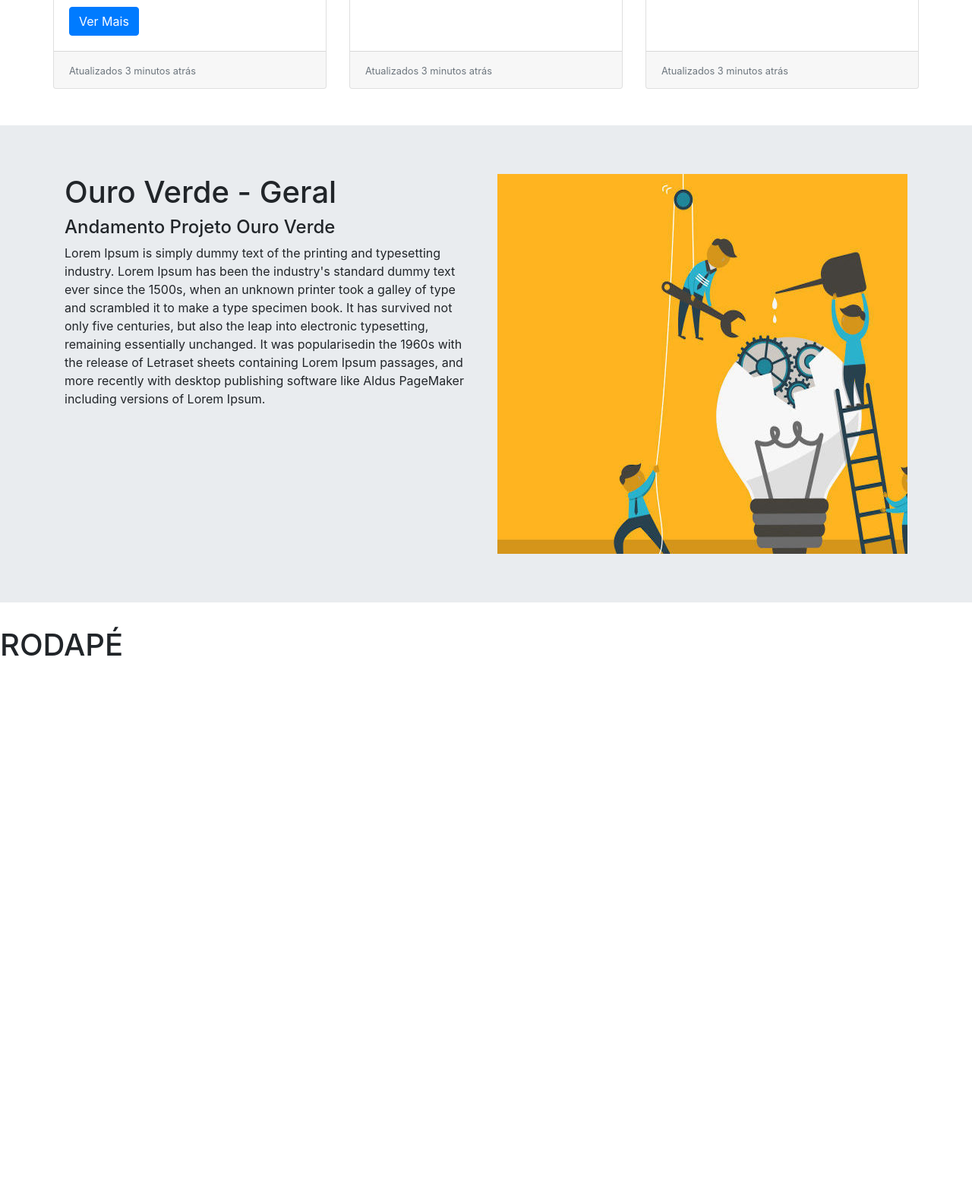
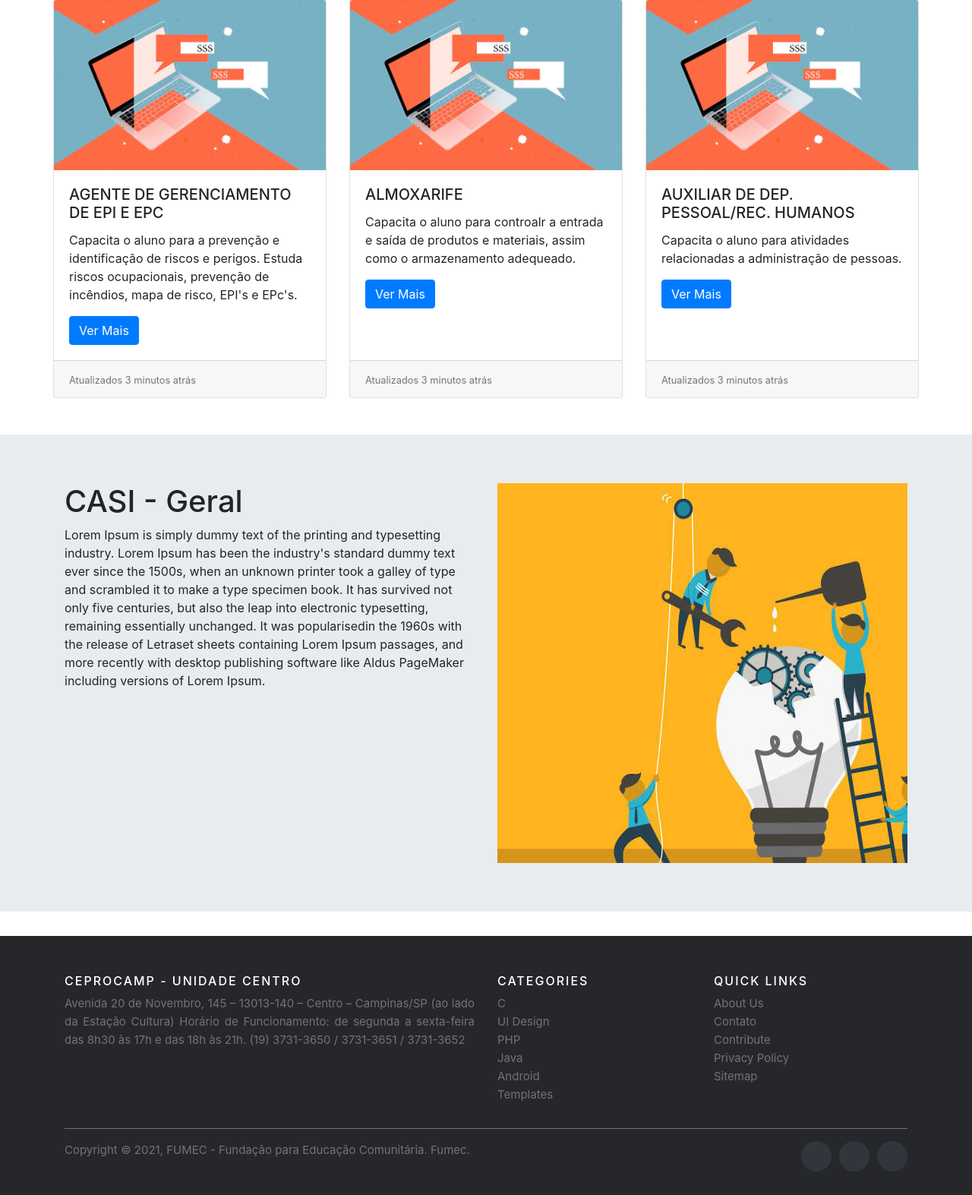
Before and after one commit to GuilhermeSalles/Site-Ceprocamp, a PHP site: page /HTML/sedes/casi.html in a window 1280 px wide. Shown: the part 2148-3721 px from the top of the page at 76% size. Before the commit the page ends 3011 px from the top, so only its background shows below. Run offline with PHP 8.4, Linux system fonts and the light colour scheme; some libraries are stand-ins or nearby versions.

Commit message:
footer, links e mais alguns detalhes

```diff
--- a/Trabalho_Ceprocamp/CSS/CentroINdex.css
+++ b/Trabalho_Ceprocamp/CSS/CentroINdex.css
@@ -25,6 +25,177 @@
         margin-right: auto
     }
 }
+
 #mapf{
     padding-top: 7px;
 }
+.overflow-hidden{
+    max-height: 400px;
+}
+.site-footer
+{
+  background-color:#26272b;
+  padding:45px 0 20px;
+  font-size:15px;
+  line-height:24px;
+  color:#737373;
+}
+.site-footer hr
+{
+  border-top-color:#bbb;
+  opacity:0.5
+}
+.site-footer hr.small
+{
+  margin:20px 0
+}
+.site-footer h6
+{
+  color:#fff;
+  font-size:16px;
+  text-transform:uppercase;
+  margin-top:5px;
+  letter-spacing:2px
+}
+.site-footer a
+{
+  color:#737373;
+}
+.site-footer a:hover
+{
+  color:#3366cc;
+  text-decoration:none;
+}
+.footer-links
+{
+  padding-left:0;
+  list-style:none
+}
+.footer-links li
+{
+  display:block
+}
+.footer-links a
+{
+  color:#737373
+}
+.footer-links a:active,.footer-links a:focus,.footer-links a:hover
+{
+  color:#3366cc;
+  text-decoration:none;
+}
+.footer-links.inline li
+{
+  display:inline-block
+}
+.site-footer .social-icons
+{
+  text-align:right
+}
+.site-footer .social-icons a
+{
+  width:40px;
+  height:40px;
+  line-height:40px;
+  margin-left:6px;
+  margin-right:0;
+  border-radius:100%;
+  background-color:#33353d
+}
+.copyright-text
+{
+  margin:0
+}
+@media (max-width:991px)
+{
+  .site-footer [class^=col-]
+  {
+    margin-bottom:30px
+  }
+}
+@media (max-width:767px)
+{
+  .site-footer
+  {
+    padding-bottom:0
+  }
+  .site-footer .copyright-text,.site-footer .social-icons
+  {
+    text-align:center
+  }
+}
+.social-icons
+{
+  padding-left:0;
+  margin-bottom:0;
+  list-style:none
+}
+.social-icons li
+{
+  display:inline-block;
+  margin-bottom:4px
+}
+.social-icons li.title
+{
+  margin-right:15px;
+  text-transform:uppercase;
+  color:#96a2b2;
+  font-weight:700;
+  font-size:13px
+}
+.social-icons a{
+  background-color:#eceeef;
+  color:#818a91;
+  font-size:16px;
+  display:inline-block;
+  line-height:44px;
+  width:44px;
+  height:44px;
+  text-align:center;
+  margin-right:8px;
+  border-radius:100%;
+  -webkit-transition:all .2s linear;
+  -o-transition:all .2s linear;
+  transition:all .2s linear
+}
+.social-icons a:active,.social-icons a:focus,.social-icons a:hover
+{
+  color:#fff;
+  background-color:#29aafe
+}
+.social-icons.size-sm a
+{
+  line-height:34px;
+  height:34px;
+  width:34px;
+  font-size:14px
+}
+.social-icons a.facebook:hover
+{
+  background-color:#3b58988c
+}
+.social-icons a.Instagram:hover
+{
+  background-color:#ec55c7a9
+}
+.social-icons a.Youtube:hover
+{
+  background-color:#e92c2cbb
+}
+.social-icons img{
+    height: 20px;
+    width: auto;
+}
+
+@media (max-width:767px)
+{
+  .social-icons li.title
+  {
+    display:block;
+    margin-right:0;
+    font-weight:600
+  }
+}
+#img-pdf{
+    font-size: 27px;
+}
--- a/Trabalho_Ceprocamp/HTML/sedes/cambara.html
+++ b/Trabalho_Ceprocamp/HTML/sedes/cambara.html
@@ -9,7 +9,7 @@
     <!-- Bootstrap CSS -->
     <link rel="stylesheet" href="https://cdn.jsdelivr.net/npm/bootstrap@4.6.0/dist/css/bootstrap.min.css"
         integrity="sha384-B0vP5xmATw1+K9KRQjQERJvTumQW0nPEzvF6L/Z6nronJ3oUOFUFpCjEUQouq2+l" crossorigin="anonymous">
-    <link rel="stylesheet" href="../CSS/CentroINdex.css">
+    <link rel="stylesheet" href="../../CSS/CentroINdex.css">
     <title>Ceprocamp</title>
 </head>
 
@@ -220,8 +220,8 @@
 
             <!--Mapas-->
             <div id="mapf" class="col-sm">
-                <iframe class="map-big" src="https://www.google.com/maps/embed?pb=!1m18!1m12!1m3!1d3673.1775147176395!2d-47.12326088448644!3d-22.980498946284133!2m3!1f0!2f0!3f0!3m2!1i1024!2i768!4f13.1!3m3!1m2!1s0x94c8c9f17f551e93%3A0x2e5f5d82152fc7b6!2sAv.%20Emilly%20Cristienne%20Giovanini%2C%201%20-%20Dic%20V%20(Conjunto%20Hab.%20Chico%20Mendes)%2C%20Campinas%20-%20SP%2C%2013054-546!5e0!3m2!1spt-BR!2sbr!4v1618355878489!5m2!1spt-BR!2sbr" width="600" height="400" style="border: 2px solid black;" allowfullscreen="" loading="lazy"></iframe>
-                <iframe class="map-small" src="https://www.google.com/maps/embed?pb=!1m18!1m12!1m3!1d3673.1775147176395!2d-47.12326088448644!3d-22.980498946284133!2m3!1f0!2f0!3f0!3m2!1i1024!2i768!4f13.1!3m3!1m2!1s0x94c8c9f17f551e93%3A0x2e5f5d82152fc7b6!2sAv.%20Emilly%20Cristienne%20Giovanini%2C%201%20-%20Dic%20V%20(Conjunto%20Hab.%20Chico%20Mendes)%2C%20Campinas%20-%20SP%2C%2013054-546!5e0!3m2!1spt-BR!2sbr!4v1618355878489!5m2!1spt-BR!2sbr" width="450" height="250" style="border:2px solid black;" allowfullscreen="" loading="lazy"></iframe>
+                <iframe class="map-big" src="https://www.google.com/maps/embed?pb=!1m18!1m12!1m3!1d3673.18272099362!2d-47.12428418448632!3d-22.98030744627714!2m3!1f0!2f0!3f0!3m2!1i1024!2i768!4f13.1!3m3!1m2!1s0x94c8c9f37cb74ced%3A0xfa506bea054c1c73!2sAv.%20Emilly%20Cristienne%20Giovanini%20-%20Dic%20V%20(Conjunto%20Hab.%20Chico%20Mendes)%2C%20Campinas%20-%20SP%2C%2013054-506!5e0!3m2!1spt-BR!2sbr!4v1619651097896!5m2!1spt-BR!2sbr" width="600" height="400" style="border: 2px solid black;" allowfullscreen="" loading="lazy"></iframe>
+                <iframe class="map-small" src="https://www.google.com/maps/embed?pb=!1m18!1m12!1m3!1d3673.18272099362!2d-47.12428418448632!3d-22.98030744627714!2m3!1f0!2f0!3f0!3m2!1i1024!2i768!4f13.1!3m3!1m2!1s0x94c8c9f37cb74ced%3A0xfa506bea054c1c73!2sAv.%20Emilly%20Cristienne%20Giovanini%20-%20Dic%20V%20(Conjunto%20Hab.%20Chico%20Mendes)%2C%20Campinas%20-%20SP%2C%2013054-506!5e0!3m2!1spt-BR!2sbr!4v1619651097896!5m2!1spt-BR!2sbr" width="450" height="250" style="border: 2px solid black;" allowfullscreen="" loading="lazy"></iframe>
             </div>
 
             <hr>
--- a/Trabalho_Ceprocamp/HTML/sedes/casi.html
+++ b/Trabalho_Ceprocamp/HTML/sedes/casi.html
@@ -9,7 +9,7 @@
     <!-- Bootstrap CSS -->
     <link rel="stylesheet" href="https://cdn.jsdelivr.net/npm/bootstrap@4.6.0/dist/css/bootstrap.min.css"
         integrity="sha384-B0vP5xmATw1+K9KRQjQERJvTumQW0nPEzvF6L/Z6nronJ3oUOFUFpCjEUQouq2+l" crossorigin="anonymous">
-    <link rel="stylesheet" href="../CSS/CentroINdex.css">
+    <link rel="stylesheet" href="../../CSS/CentroINdex.css">
     <title>Ceprocamp</title>
 </head>
 
@@ -208,14 +208,17 @@
         <div class="container">
             <div class="row">
                 <div class="col-12 text-center mt-3">
-                    <h2 class="display-3">Ouro Verde</h2>
-                    <p>Está é a pagína aonde se encontram os cursos do <span style="color: blue;">Ouro Verde</span>.
-                        Caso queria saber sobre outras unidades, é só ir parte de <span
-                            style="color: blue;">Sedes</span> no menu e escolher qual você quer ser direcionado.
+                    <h2 class="display-3">CASI</h2>
+                    <p><span style="color: blue;">Telefone:</span> (19) 3224.5357 | (19) 3268.9889  <br>
+                        <span style="color: blue;">Endereço: </span>Rua Doutor Ademir Cubero Ruano, s/nº - Jardim Campo Belo
                     </p>
                 </div>
             </div>
-
+            <!--Mapas-->
+            <div id="mapf" class="col-sm">
+                <iframe class="map-big" src="https://www.google.com/maps/embed?pb=!1m18!1m12!1m3!1d3671.817622605566!2d-47.11791098448543!3d-23.030467648087217!2m3!1f0!2f0!3f0!3m2!1i1024!2i768!4f13.1!3m3!1m2!1s0x94c8caf3233f980d%3A0x82a178034563018a!2sR.%20Dr.%20Ademir%20Cubero%20Ruano%20-%20Jardim%20Campo%20Belo%2C%20Campinas%20-%20SP%2C%2013053-124!5e0!3m2!1spt-BR!2sbr!4v1619653765424!5m2!1spt-BR!2sbr" width="600" height="400" style="border: 2px solid black;" allowfullscreen="" loading="lazy"></iframe>
+                <iframe class="map-small" src="https://www.google.com/maps/embed?pb=!1m18!1m12!1m3!1d3671.817622605566!2d-47.11791098448543!3d-23.030467648087217!2m3!1f0!2f0!3f0!3m2!1i1024!2i768!4f13.1!3m3!1m2!1s0x94c8caf3233f980d%3A0x82a178034563018a!2sR.%20Dr.%20Ademir%20Cubero%20Ruano%20-%20Jardim%20Campo%20Belo%2C%20Campinas%20-%20SP%2C%2013053-124!5e0!3m2!1spt-BR!2sbr!4v1619653765424!5m2!1spt-BR!2sbr" width="450" height="250" style="border: 2px solid black;" allowfullscreen="" loading="lazy"></iframe>
+            </div>
 
             <hr>
             <div class="container">
@@ -322,9 +325,8 @@
                 <div class="tab-pane fade show active" id="nav-item-01" role="tabpanel">
                     <div class="row">
                         <div class="col-sm-6">
-                            <h1>Ouro Verde - Geral</h1>
-                            <h4>Andamento Projeto Ouro Verde</h4>
-                            <p class="justify-content-letf">
+                            <h1>CASI - Geral</h1>
+                            <p class="justify-content-letf overflow-hidden">
                                 Lorem Ipsum is simply dummy text of the printing and typesetting industry. Lorem
                                 Ipsum
                                 has been the industry's standard dummy text ever since the 1500s, when an
@@ -339,7 +341,7 @@
                         </div>
                         <div class="col-sm-6">
                             <div class="embed-responsive">
-                                <img src="../../img/CeprocampProvi.jpeg" alt="Entrada Ceprocamp">
+                                <img src="../../img/CeprocampProvi.jpeg" alt="Entrada Ceprocamp" >
                             </div>
                         </div>
                     </div>
@@ -348,9 +350,60 @@
         </div>
     </div>
 
-    <footer>
-        <h1>RODAPÉ</h1>
-    </footer>
+      <!-- Site footer -->
+      <footer class="site-footer">
+        <div class="container">
+          <div class="row">
+            <div class="col-sm-12 col-md-6">
+              <h6>CEPROCAMP - Unidade Centro</h6>
+              <p class="text-justify">Avenida 20 de Novembro, 145 – 13013-140 – Centro – Campinas/SP (ao lado da Estação Cultura)
+                Horário de Funcionamento: de segunda a sexta-feira das 8h30 às 17h e das 18h às 21h.
+                (19) 3731-3650 / 3731-3651 / 3731-3652 </p>
+            </div>
+
+            <div class="col-xs-6 col-md-3">
+              <h6>Categories</h6>
+              <ul class="footer-links">
+                <li><a href="http://scanfcode.com/category/c-language/">C</a></li>
+                <li><a href="http://scanfcode.com/category/front-end-development/">UI Design</a></li>
+                <li><a href="http://scanfcode.com/category/back-end-development/">PHP</a></li>
+                <li><a href="http://scanfcode.com/category/java-programming-language/">Java</a></li>
+                <li><a href="http://scanfcode.com/category/android/">Android</a></li>
+                <li><a href="http://scanfcode.com/category/templates/">Templates</a></li>
+              </ul>
+            </div>
+
+            <div class="col-xs-6 col-md-3">
+              <h6>Quick Links</h6>
+              <ul class="footer-links">
+                <li><a href="http://scanfcode.com/about/">About Us</a></li>
+                <li><a href="http://scanfcode.com/contact/">Contato</a></li>
+                <li><a href="http://scanfcode.com/contribute-at-scanfcode/">Contribute</a></li>
+                <li><a href="http://scanfcode.com/privacy-policy/">Privacy Policy</a></li>
+                <li><a href="http://scanfcode.com/sitemap/">Sitemap</a></li>
+              </ul>
+            </div>
+          </div>
+          <hr>
+        </div>
+        <div class="container">
+          <div class="row">
+            <div class="col-md-8 col-sm-6 col-xs-12">
+              <p class="copyright-text">Copyright &copy; 2021, FUMEC - Fundação para Educação Comunitária.
+           <a href="#">Fumec</a>.
+              </p>
+            </div>
+
+            <div class="col-md-4 col-sm-6 col-xs-12">
+              <ul class="social-icons">
+                <li><a class="facebook" href="#"><i class="fa fa-facebook"></i></a></li>
+                <li><a class="Instagram" href="#"><i class="fa fa-dribbble"></i></a></li>
+                <li><a class="linkedin" href="#"><i class="fa fa-linkedin"></i></a></li>
+              </ul>
+            </div>
+          </div>
+        </div>
+  </footer>
 </body>
 
 </html>
```
Also changed, not shown: Trabalho_Ceprocamp/HTML/CeprocampIndex.html (+57 -16 lines), Trabalho_Ceprocamp/HTML/sedes/campoGrande.html (+6 -1 lines), Trabalho_Ceprocamp/HTML/sedes/myrian.html (+6 -2 lines), Trabalho_Ceprocamp/img/icon-face.png (added), Trabalho_Ceprocamp/img/icon-insta.png (added), Trabalho_Ceprocamp/img/icon-youtube.png (added), Trabalho_Ceprocamp/img/iconepdf.png (added).
